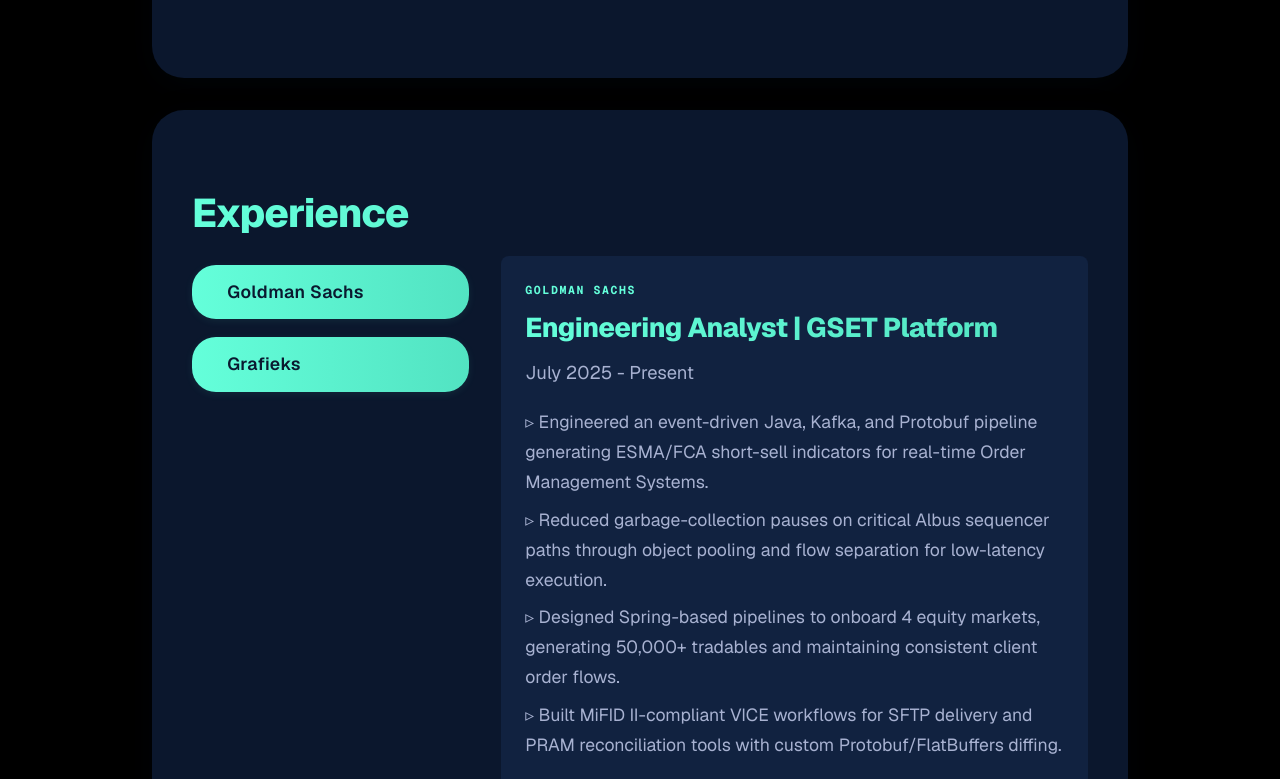
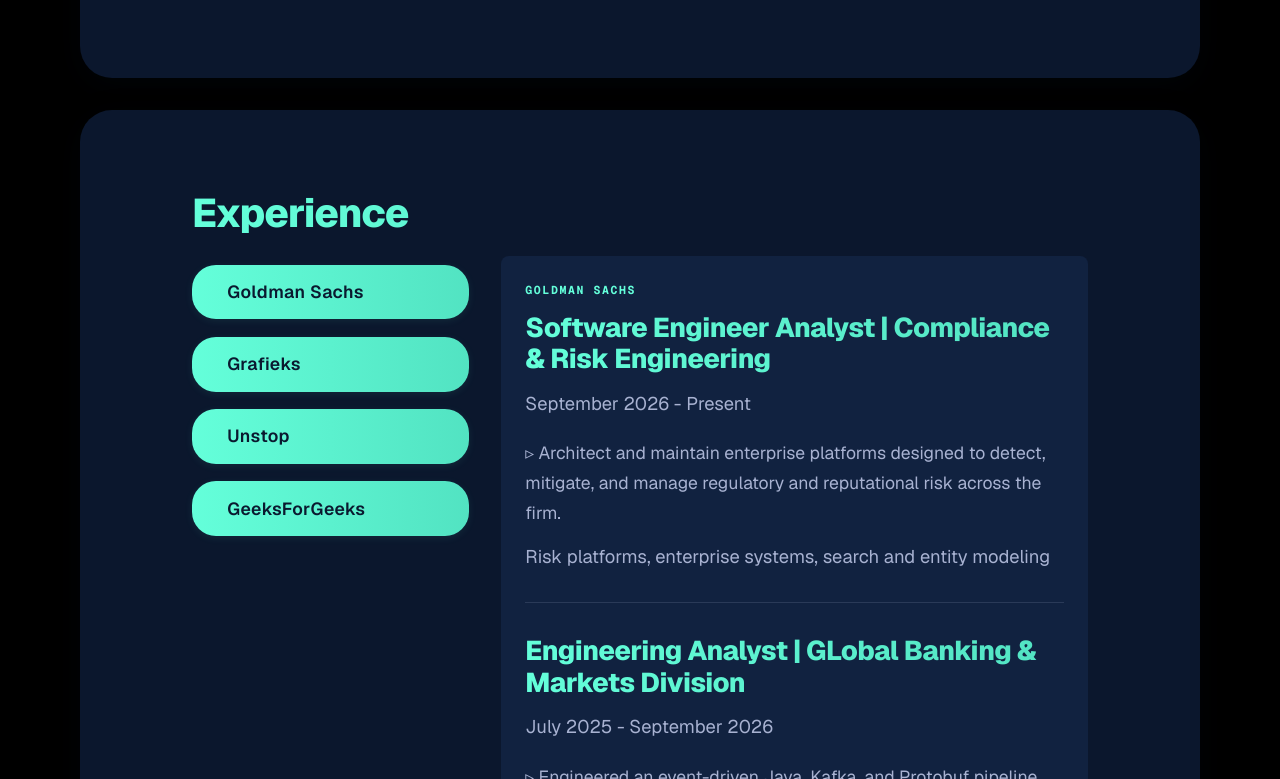
Before and after one commit to anushamahajan5/Portfolio, a Next.js app: page / in a window 1280 px wide. Shown: the part 1721-2500 px from the top of the page. Built offline with nearby package versions, Linux system fonts and the light colour scheme.

Commit message:
Fixed experineces

```diff
--- a/app/experience.tsx
+++ b/app/experience.tsx
@@ -20,8 +20,16 @@
     company: 'Goldman Sachs',
     roles: [
       {
-        title: 'Engineering Analyst | GSET Platform',
-        period: 'July 2025 - Present',
+        title: 'Software Engineer Analyst | Compliance & Risk Engineering',
+        period: 'September 2026 - Present',
+        points: [
+          'Architect and maintain enterprise platforms designed to detect, mitigate, and manage regulatory and reputational risk across the firm.',
+        ],
+        tech: 'Risk platforms, enterprise systems, search and entity modeling',
+      },
+      {
+        title: 'Engineering Analyst | GLobal Banking & Markets Division',
+        period: 'July 2025 - September 2026',
         points: [
           'Engineered an event-driven Java, Kafka, and Protobuf pipeline generating ESMA/FCA short-sell indicators for real-time Order Management Systems.',
           'Reduced garbage-collection pauses on critical Albus sequencer paths through object pooling and flow separation for low-latency execution.',
@@ -52,6 +60,33 @@
           'Redesigned 10+ data visualization, analytics dashboard, and SlickGrid table components to improve usability.',
         ],
         tech: 'Node.js, ReactJS, D3.js, SlickGrid',
+      },
+    ],
+  },
+  {
+    company: 'Unstop',
+    roles: [
+      {
+        title: 'Quality Assurance Intern',
+        period: 'September 2024 - December 2024',
+        points: [
+          'Verified 50+ SQL queries and debugged 100+ test cases to ensure application functionality.',
+          'Identified and resolved critical application bugs across key product workflows.',
+        ],
+        tech: 'SQL, DSA, quality assurance',
+      },
+    ],
+  },
+  {
+    company: 'GeeksForGeeks',
+    roles: [
+      {
+        title: 'Content Writing Intern',
+        period: 'September 2023 - December 2023',
+        points: [
+          'Wrote 20+ articles on data structures and algorithms, contributing to the educational content library.',
+        ],
+        tech: 'Data Structures, Algorithms, technical writing',
       },
     ],
   },
--- a/app/globals.css
+++ b/app/globals.css
@@ -65,6 +65,12 @@
   background: rgba(17,34,64,0.7);
   backdrop-filter: blur(2px);
   animation: fadeInUp 1.2s cubic-bezier(0.4,0,0.2,1);
+}
+
+main > section {
+  width: 100%;
+  max-width: 1120px;
+  box-sizing: border-box;
 }
 
 h1, h2, h3 {
--- a/app/hero.tsx
+++ b/app/hero.tsx
@@ -28,7 +28,7 @@
         className="absolute left-[-120px] top-[-120px] w-[420px] h-[420px] bg-gradient-to-tr from-[#64ffda] via-[#5ee7df] to-[#ff6ec4] opacity-30 blur-3xl rounded-full animate-pulse z-0"
         style={{ filter: 'blur(120px)' }}
       />
-      <div className="max-w-6xl mx-auto grid md:grid-cols-2 gap-8 items-center relative z-10">
+      <div className="w-full mx-auto grid md:grid-cols-2 gap-8 items-center relative z-10">
         <div className="mb-12 md:mb-0 md:mr-8 animate-fadeInUp">
           <h1 className="text-6xl font-extrabold mb-4 bg-gradient-to-r from-[#64ffda] via-[#5ee7df] to-[#ff6ec4] bg-clip-text text-transparent drop-shadow-lg animate-fadeInDown">
             Hi, I&apos;m Anusha.
```
